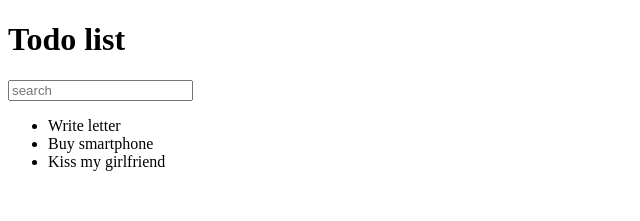
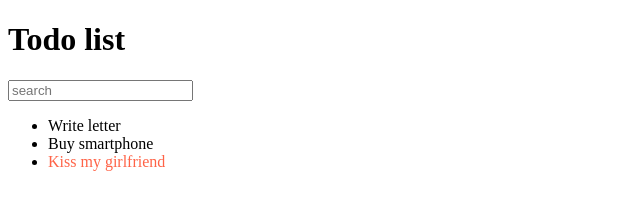
Before and after one commit to jay-banx/todo, a React (Create React App) app: page / in a window 1280 px wide. Shown: the top 221 px of the page, without its empty margins (0-640 px from the left). Built offline with nearby package versions, Linux system fonts and the light colour scheme.

Commit message:
Changed todoData

```diff
--- a/src/App.js
+++ b/src/App.js
@@ -4,14 +4,30 @@ import AppHeader from "./components/AppHeader";
 import SearchPanel from "./components/SearchPanel";
 import TodoList from "./components/TodoList";
 
-const todoListArr = ["Write letter", "Buy smartphone", "Kiss my girlfriend"];
+const App = () => {
+  const todoData = [
+    {
+      id: 0,
+      value: "Write letter",
+      important: false
+    },
+    {
+      id: 1,
+      value: "Buy smartphone",
+      important: false
+    },
+    {
+      id: 2,
+      value: "Kiss my girlfriend",
+      important: true
+    }
+  ];
 
-const App = () => {
   return (
     <div className="App">
       <AppHeader />
       <SearchPanel />
-      <TodoList list={todoListArr} />
+      <TodoList todos={todoData} />
     </div>
   );
 };
--- a/src/components/TodoItemList.js
+++ /dev/null
@@ -1,7 +0,0 @@
-import React from "react";
-
-const TodoListItem = props => {
-  return <span>{props.value}</span>;
-};
-
-export default TodoListItem;
--- a/src/components/TodoList.js
+++ b/src/components/TodoList.js
@@ -1,17 +1,15 @@
 import React from "react";
 
-import TodoListItem from "./TodoItemList";
+import TodoListItem from "./TodoListItem";
 
-const TodoList = props => {
-  return (
-    <ul>
-      {props.list.map((value, index) => (
-        <li key={index}>
-          <TodoListItem value={value} />
-        </li>
-      ))}
-    </ul>
-  );
+const TodoList = ({ todos }) => {
+  const elements = todos.map((todo, index) => (
+    <li key={index}>
+      <TodoListItem {...todo} />
+    </li>
+  ));
+
+  return <ul>{elements}</ul>;
 };
 
 export default TodoList;
--- /dev/null
+++ b/src/components/TodoListItem.js
@@ -0,0 +1,11 @@
+import React from "react";
+
+const TodoListItem = ({ value, important = false }) => {
+  const style = {
+    color: important ? "tomato" : "black"
+  };
+
+  return <span style={style}>{value}</span>;
+};
+
+export default TodoListItem;
```
